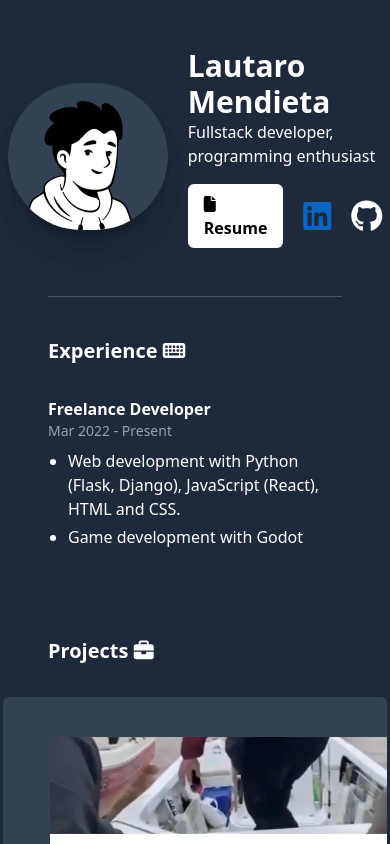
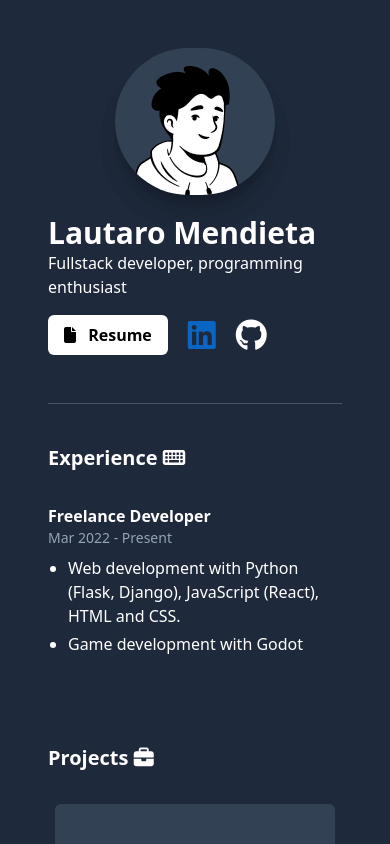
Before and after one commit to lautaromendieta18/portfolio, a React (Vite) app: page / in a window 390 px wide. Shown: the top 844 px of the page. Built offline with nearby package versions, Linux system fonts and the light colour scheme.

Commit message:
Fix responsive

```diff
--- a/src/App.jsx
+++ b/src/App.jsx
@@ -17,7 +17,7 @@ function App() {
   return (
     <div className="relative min-h-dvh">
       <main className="mx-4 lg:mx-80 text-white p-8">
-        <header className="flex justify-center py-4 mb-4 items-center gap-5">
+        <header className="flex flex-col md:flex-row justify-center py-4 mb-4 items-center gap-5">
           <Avatar />
           <div className="">
             <h1 className="text-3xl font-bold">Lautaro Mendieta</h1>
--- a/src/components/ProjectPreview.jsx
+++ b/src/components/ProjectPreview.jsx
@@ -3,7 +3,7 @@ import CustomButton from "./CustomButton";
 export default function ProjectPreview({ title, children, icons, image, to }) {
   return (
     <article className="flex flex-col justify-center items-center md:flex-row md:justify-start gap-10 my-8">
-      <aside className="w-96 h-56 rounded-md bg-slate-700 overflow-hidden">
+      <aside className="w-[95%] md:w-96 h-56 rounded-md bg-slate-700 overflow-hidden">
         <img
           className="object-scale-down w-96 h-56 translate-x-10 translate-y-10 hover:translate-x-5 hover:translate-y-5 rounded-md hover: transition-all"
           src={image}
```
